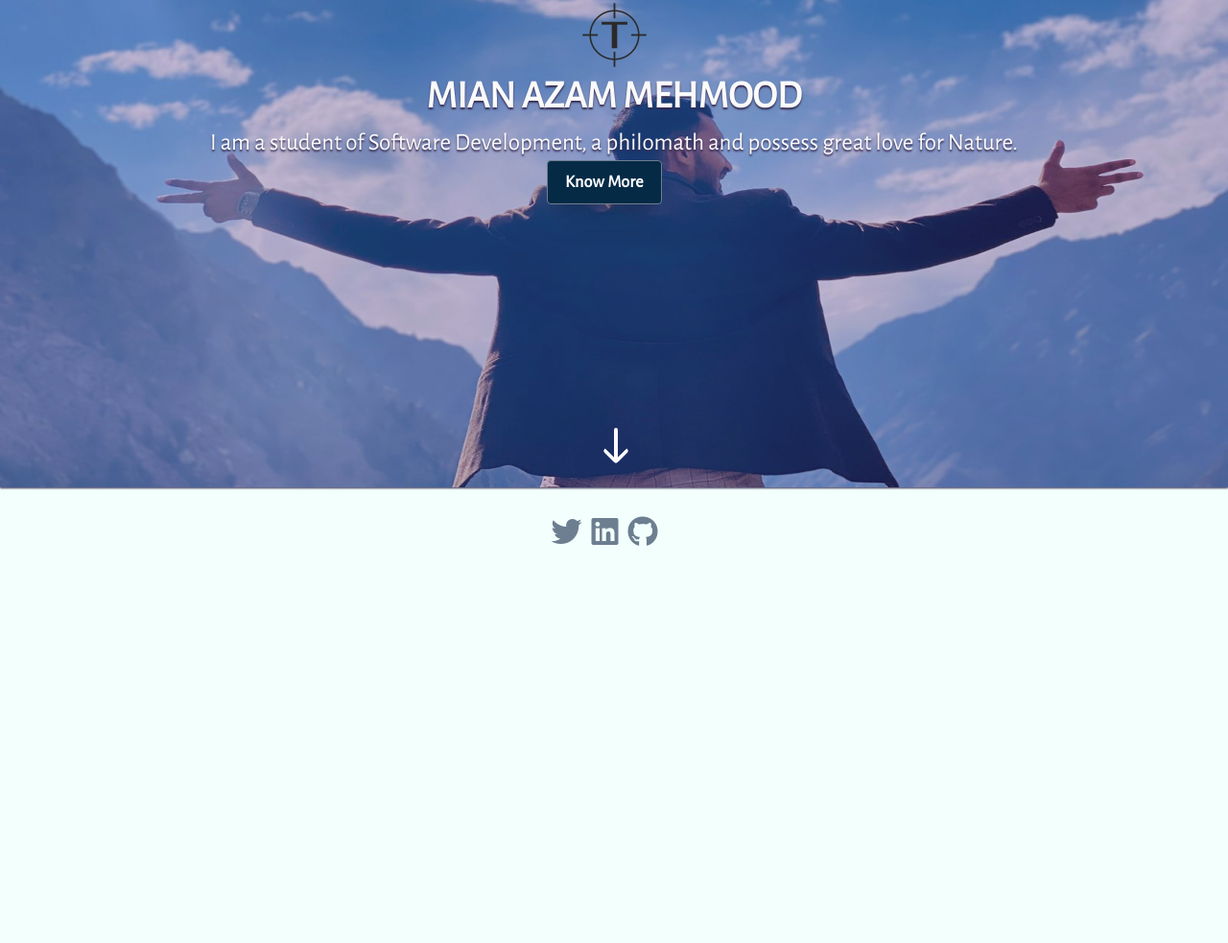
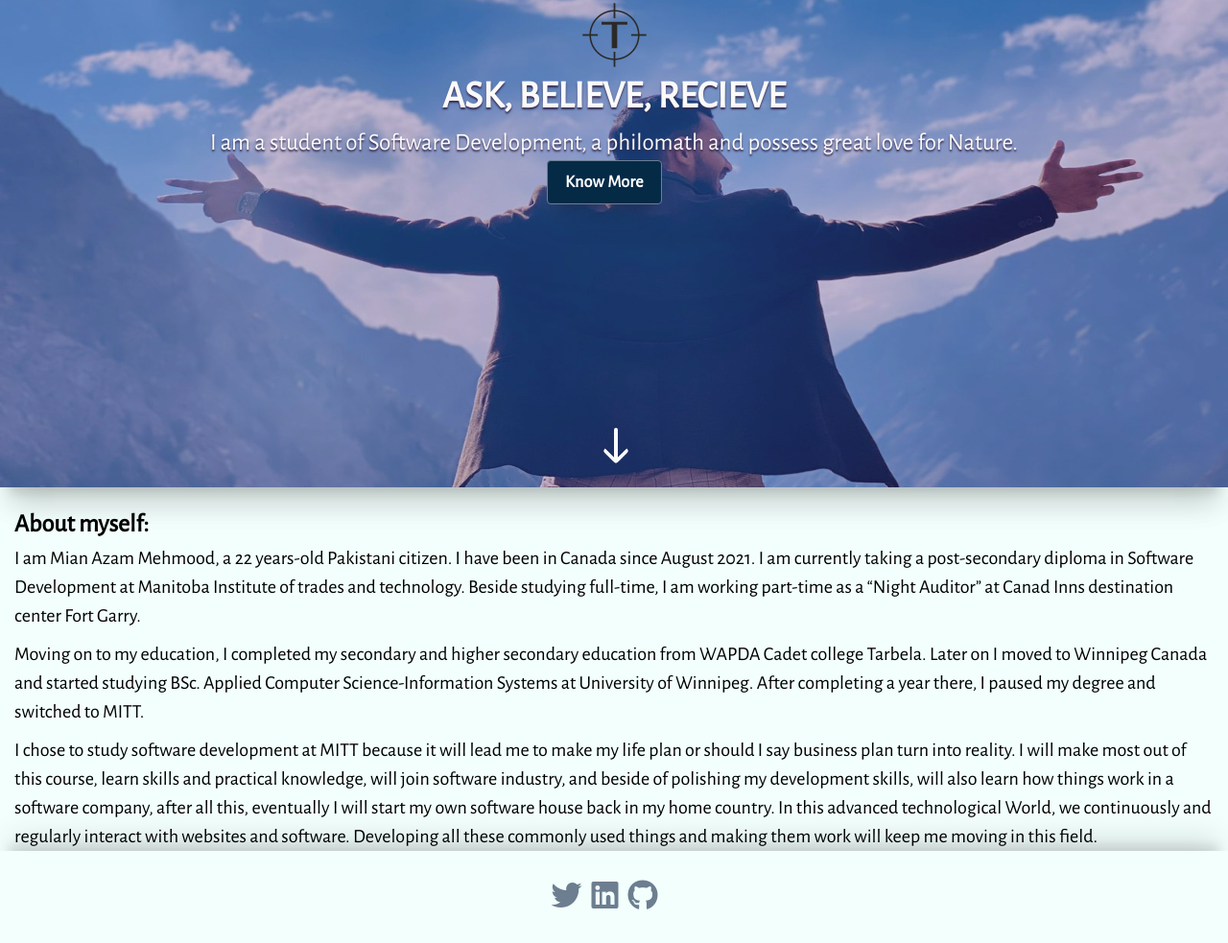
Before and after one commit to mian-azam/personal-website, a plain HTML site: page index.html in a window 1280 px wide. Shown: the part 292-1275 px from the top of the page at 96% size. Before the commit the page ends 896 px from the top, so only its background shows below. Drawn offline with nearby package versions, Linux system fonts and the light colour scheme.

Commit message:
about added

```diff
--- a/assets/styles/index.css
+++ b/assets/styles/index.css
@@ -38,7 +38,7 @@ body {
     background-size: 100% 100%;
     height: 100vh;
     position: relative;
-
+    box-shadow: rgba(0, 0, 0, 0.1) 0px 26px 30px -10px, rgba(0, 0, 0, 0.1) 0px 16px 10px -10px;
 }
 
 .overlap-hero-banner {
@@ -46,7 +46,7 @@ body {
     height: 100vh;
     background-color: rgb(82 41 124/0.3);
     display: flex;
-    box-shadow: 0px 1px 2px 0px #352a4f;
+    box-shadow: rgba(0, 0, 0, 0.1) 0px 26px 30px -10px, rgba(0, 0, 0, 0.1) 0px -16px 10px -10px;
 }
 
 /* ----------------------------------------------- */
@@ -215,8 +215,23 @@ button:hover {
     }
 }
 
+/* -------------------about section */
 
+.about {
+    margin-top: 20px;
+}
 
+.about h1 {
+    font-size: 26px;
+}
+
+.about p {
+    font-size: 20px;
+}
+
+.about p+p {
+    margin-top: 10px;
+}
 
 /* -----------------------------------FOOTER-------------------------------------- */
 
--- a/index.html
+++ b/index.html
@@ -60,7 +60,7 @@
                         <img src="./assets/media/icons8-t-67.png">
                     </figure>
                     <div>
-                        <h1>MIAN AZAM MEHMOOD</h1>
+                        <h1>ASK, BELIEVE, RECIEVE</h1>
                     </div>
                     <div>
                         <p class="para">I am a student of Software Development, a philomath and possess great love for
@@ -72,6 +72,39 @@
                     <div class="down-arrow"></div>
                 </div>
             </section>
+        </div>
+        <div class="container about" id="about">
+            <article>
+                <h1>About myself:</h1>
+                <p>
+                    I am Mian Azam Mehmood, a 22 years-old Pakistani citizen. I have been in Canada since August 2021. I
+                    am
+                    currently taking a post-secondary diploma in Software Development at Manitoba Institute of trades
+                    and
+                    technology. Beside studying full-time, I am working part-time as a “Night Auditor” at Canad Inns
+                    destination center Fort Garry.
+                </p>
+                <p>
+                    Moving on to my education, I completed my secondary and higher secondary education from WAPDA Cadet
+                    college Tarbela. Later on I moved to Winnipeg Canada and started
+                    studying
+                    BSc. Applied Computer Science-Information Systems at University of Winnipeg. After completing a year
+                    there, I paused my degree and switched to MITT.
+                </p>
+                <p>
+                    I chose to study software development at MITT because it will lead me to make my life plan or should
+                    I
+                    say business plan turn into reality. I will make most out of this course, learn skills and practical
+                    knowledge, will join software industry, and beside of polishing my development skills, will also
+                    learn
+                    how things work in a software company, after all this, eventually I will start my own software house
+                    back in my home country. In this advanced technological World, we continuously and regularly
+                    interact
+                    with websites and software. Developing all these commonly used things and making them work will keep
+                    me
+                    moving in this field.
+                </p>
+            </article>
         </div>
 
         <footer>
```
